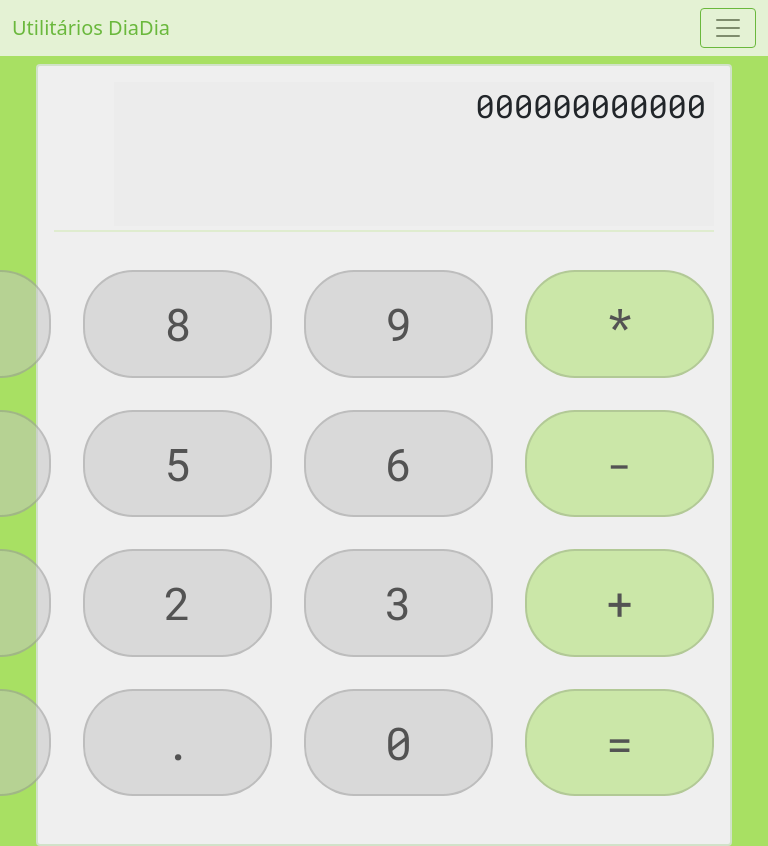
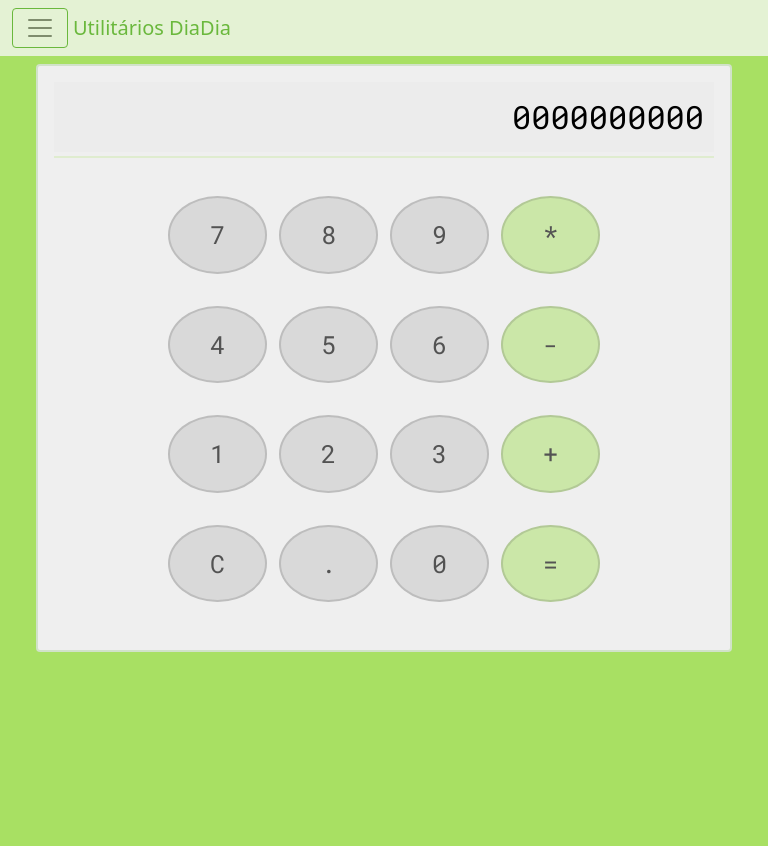
Before and after one commit to tiagosabadini/web-calculadora, a plain HTML site: page index.html in a window 768 px wide. After the commit the page ends 800 px from the top, so only its background shows below. Drawn offline with nearby package versions, Linux system fonts and the light colour scheme.

Commit message:
Ajustes e melhorias - Ajustes na visibilidade do botão do menu - Ajustes nas @media-queries para alguns dispositivos

```diff
--- a/index.css
+++ b/index.css
@@ -27,6 +27,10 @@ h1, #navBarDefault a.navbar-brand{
   border: 2px solid rgba(90, 174, 50, 0.2);
 }
 
+.btn-abrir-menu{
+  margin-right: 5px;
+}
+
 /* CALCULADORA */
 .calc{
   font-family: 'Roboto Mono', monospace;
@@ -45,16 +49,17 @@ h1, #navBarDefault a.navbar-brand{
   background-color: #ECECEC;
   padding: 0 8px;
   text-align: right;
-  width: 600px;
+  width: 100%;
   height: 144px;
   overflow: hidden;
   font-size: 6.5rem;
 }
 
-@media (max-width: 768px) {
-  .calcDisplay div{
-    font-size: 2rem;
-  }
+input[name="display"]{
+  border: none;
+  background: transparent;
+  text-align: right;
+  width: 650px;
 }
 
 .calc .calcTeclado{
@@ -95,3 +100,49 @@ h1, #navBarDefault a.navbar-brand{
 .calcItem.calcOp a:hover{
   background: rgba(134, 181, 78, 0.16);
 }
+
+@media (max-width: 768px) {
+  .calcDisplay div{
+    font-size: 2rem;
+    height: 70px;
+    padding-top: 10px;
+    vertical-align: middle;
+  }
+
+  input[name="display"]{
+    width: 230px;
+  }
+
+  .calc .calcTeclado{
+    justify-content: space-around;
+  }
+
+  .calcItem.calcNum a{
+    margin-right: 12px;
+  }
+
+  .calc .calcTeclado .calcItem a{
+    font-size: 25px;
+    padding: 18px 22px;
+    border-radius: 50%;
+  }
+}
+
+@media (min-width: 768px) and (max-width: 979px) {
+
+  .calcDisplay div{
+    font-size: 2rem;
+    height: 70px;
+    padding-top: 10px;
+  }
+
+  .calcItem.calcNum a{
+    margin-right: 12px;
+  }
+
+  .calc .calcTeclado .calcItem a{
+    font-size: 25px;
+    padding: 18px 40px;
+    border-radius: 50%;
+  }
+}
--- a/index.html
+++ b/index.html
@@ -12,11 +12,15 @@
   </head>
   <body>
 
-
       <nav id="navBarDefault" class="navbar navbar-light bg-light opacity-75 fixed-top">
         <div class="container-fluid">
-          <a class="navbar-brand" href="#">Utilitários DiaDia</a>
-          <button class="navbar-toggler" type="button" data-bs-toggle="offcanvas" data-bs-target="#offcanvasMenu" aria-controls="offcanvasMenu">
+          <div class="d-flex">
+            <a class="btn-abrir-menu navbar-toggler d-none d-md-block" data-bs-toggle="offcanvas" href="#offcanvasMenu" role="button" aria-controls="offcanvasMenu">
+              <span class="navbar-toggler-icon"></span>
+            </a>
+            <a class="navbar-brand" href="#">Utilitários DiaDia</a>
+          </div>
+          <button class="navbar-toggler d-block d-md-none" type="button" data-bs-toggle="offcanvas" data-bs-target="#offcanvasMenu" aria-controls="offcanvasMenu">
             <span class="navbar-toggler-icon"></span>
           </button>
           <div class="offcanvas offcanvas-start" tabindex="-1" id="offcanvasMenu" aria-labelledby="offcanvasMenuLabel">
@@ -43,7 +47,14 @@
 
             <div class="calc">
               <div class="calcDisplay">
-                <div>000000000000</div>
+                <div>
+                  <input
+                    type="text"
+                    name="display"
+                    id="display"
+                    maxlength="10"
+                    value="0000000000" />
+                </div>
               </div>
               <div class="calcTeclado">
                 <div>
```
